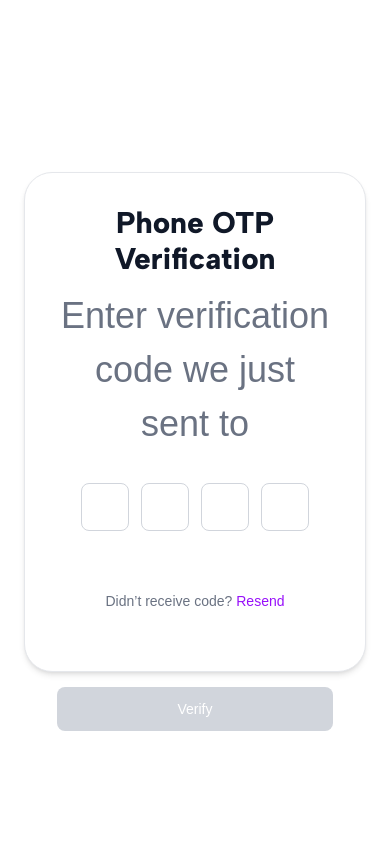
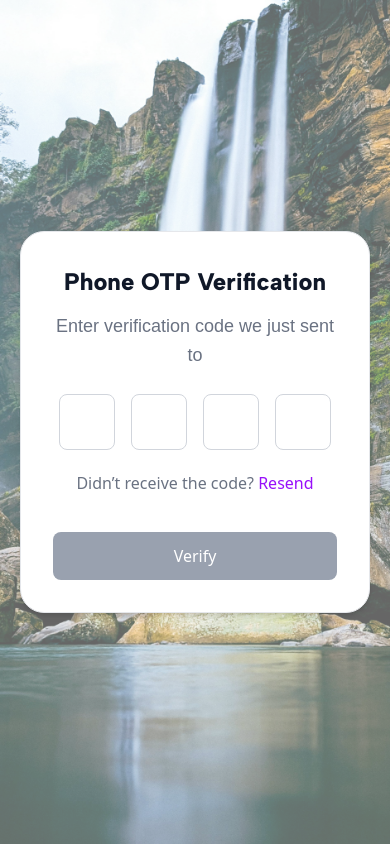
Before and after one commit to NodeKidos/V360_Frontend, a React (Vite) app: page /verify-otp in a window 390 px wide. Built offline with nearby package versions, Linux system fonts and the light colour scheme; a web font is replaced by a local one.

Commit message:
verifyOtp responsive added

```diff
--- a/src/pages/VerifyOtp.tsx
+++ b/src/pages/VerifyOtp.tsx
@@ -1,8 +1,10 @@
-import { useForm } from "react-hook-form";
+import { useState } from "react";
+import { useForm, type SubmitHandler } from "react-hook-form";
+import { useNavigate } from "react-router-dom";
 import { useAuthStore } from "../store/useAuthStore";
 import { Card, CardContent } from "../components/ui/card";
 import { Button } from "../components/ui/button";
-import hero from "../assets/waterfall.jpg";
+import hero from "../assets/waterfall.jpg"; // ✅ background image
 
 interface FormData {
   otp1: string;
@@ -29,66 +31,64 @@ export default function VerifyOtp() {
   };
 
   return (
-    <div className="min-h-screen grid grid-cols-1 lg:grid-cols-2 bg-white">
-      {/* LEFT image */}
-      <div className="hidden lg:block relative">
+    <div className="min-h-screen grid grid-cols-1 lg:grid-cols-2 bg-white relative">
+      {/* LEFT SIDE IMAGE */}
+     <div className="w-screen h-full lg:w-1/2 absolute top-0 right-0 z-0">
         <img
           src={hero}
           alt="Travel"
-          className="absolute inset-0 h-full w-full object-cover"
+          className="h-full w-full object-cover opacity-60 lg:opacity-100" // Apply opacity consistently across mobile and tablet
         />
       </div>
 
-      {/* RIGHT form */}
-      <div className="flex items-center justify-center p-6 lg:p-10">
-        <Card className="w-full max-w-xl h-[500px] rounded-[28px] shadow-md border border-gray-200">
+      {/* RIGHT FORM SECTION */}
+      <div className="flex items-center justify-center p-5 sm:p-8 lg:p-10 z-10 relative">
+        <Card className="w-full max-w-xl rounded-[24px] shadow-md border border-gray-200 bg-white">
           <CardContent className="p-8 sm:p-10 text-center">
-            <h1 className="text-3xl sm:text-4xl font-albertsans font-extrabold text-gray-900 mb-3">
+            <h1 className="text-[24px] sm:text-[30px] lg:text-[40px] font-albertsans font-extrabold text-gray-900 mb-3">
               {otpMode === "email" ? "Email" : "Phone"} OTP Verification
             </h1>
-            <p className="text-gray-500 mb-8 font-poppins text-[36px] font-medium sm:text-base">
-              Enter {otpMode} verification code we just sent to {" "}
+            <p className="text-gray-500 mb-6 font-poppins text-[18px] sm:text-[20px] lg:text-[22px] leading-relaxed">
+              Enter {otpMode} verification code we just sent to{" "}
               <span className="font-semibold text-gray-700">{otpTarget}</span>
             </p>
 
-            <form
-              onSubmit={handleSubmit(onSubmit)}
-              className="space-y-15 font-poppins"
-            >
-              {/* OTP boxes */}
-              <div className="flex justify-center gap-3 sm:gap-5">
+            {/* OTP Input Fields */}
+            <form onSubmit={handleSubmit(onSubmit)} className="space-y-5 text-left">
+              <div className="flex justify-center gap-4 sm:gap-5">
+                {/* OTP input boxes */}
                 <input
                   {...register("otp1")}
                   maxLength={1}
                   onInput={(e) => e.currentTarget.value = e.currentTarget.value.replace(/[^0-9]/g, '')}
                   onChange={() => setFocus("otp2")}
-                  className="w-12 h-12 sm:w-14 sm:h-14 border border-gray-300 text-center text-lg rounded-md focus:outline-none focus:ring-2 focus:ring-black"
+                  className="w-14 h-14 sm:w-16 sm:h-16 border border-gray-300 text-center text-xl sm:text-2xl rounded-md focus:outline-none focus:ring-2 focus:ring-black"
                 />
                 <input
                   {...register("otp2")}
                   maxLength={1}
                   onInput={(e) => e.currentTarget.value = e.currentTarget.value.replace(/[^0-9]/g, '')}
                   onChange={() => setFocus("otp3")}
-                  className="w-12 h-12 sm:w-14 sm:h-14 border border-gray-300 text-center text-lg rounded-md focus:outline-none focus:ring-2 focus:ring-black"
+                  className="w-14 h-14 sm:w-16 sm:h-16 border border-gray-300 text-center text-xl sm:text-2xl rounded-md focus:outline-none focus:ring-2 focus:ring-black"
                 />
                 <input
                   {...register("otp3")}
                   maxLength={1}
                   onInput={(e) => e.currentTarget.value = e.currentTarget.value.replace(/[^0-9]/g, '')}
                   onChange={() => setFocus("otp4")}
-                  className="w-12 h-12 sm:w-14 sm:h-14 border border-gray-300 text-center text-lg rounded-md focus:outline-none focus:ring-2 focus:ring-black"
+                  className="w-14 h-14 sm:w-16 sm:h-16 border border-gray-300 text-center text-xl sm:text-2xl rounded-md focus:outline-none focus:ring-2 focus:ring-black"
                 />
                 <input
                   {...register("otp4")}
                   maxLength={1}
                   onInput={(e) => e.currentTarget.value = e.currentTarget.value.replace(/[^0-9]/g, '')}
-                  className="w-12 h-12 sm:w-14 sm:h-14 border border-gray-300 text-center text-lg rounded-md focus:outline-none focus:ring-2 focus:ring-black"
+                  className="w-14 h-14 sm:w-16 sm:h-16 border border-gray-300 text-center text-xl sm:text-2xl rounded-md focus:outline-none focus:ring-2 focus:ring-black"
                 />
               </div>
 
               {/* Resend link */}
-              <p className="text-gray-500 text-sm sm:text-base">
-                Didn’t receive code?{" "}
+              <p className="text-gray-500 text-[16px] sm:text-[20px] lg:text-[24px] leading-relaxed text-center">
+                Didn’t receive the code?{" "}
                 <button
                   type="button"
                   className="text-purple-600 font-medium hover:underline"
@@ -98,10 +98,10 @@ export default function VerifyOtp() {
                 </button>
               </p>
 
-              {/* Verify button */}
+              {/* Verify Button */}
               <Button
                 type="submit"
-                className="w-full mt-4 h-11 sm:h-12 bg-gray-300 hover:bg-black hover:text-white transition-all"
+                className="w-full mt-4 h-12 sm:h-14 bg-gray-400 hover:bg-black hover:text-white transition-all text-[16px] sm:text-[20px] lg:text-[24px]"
               >
                 Verify
               </Button>
```
